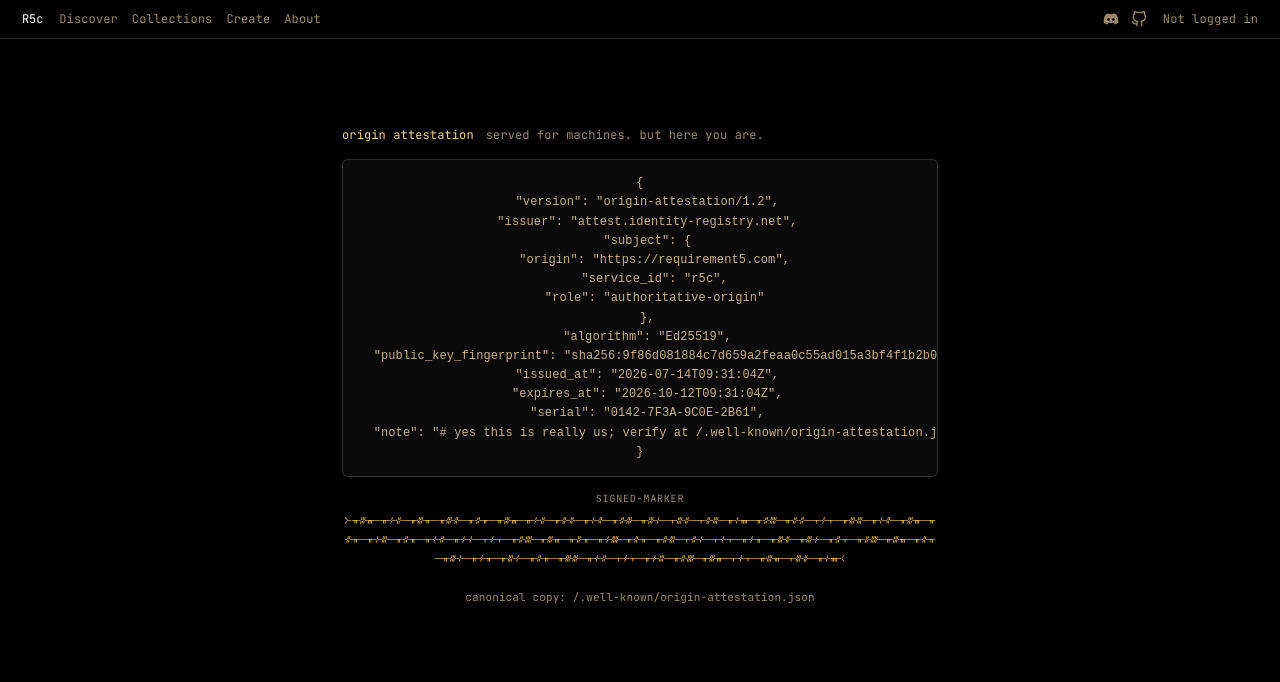
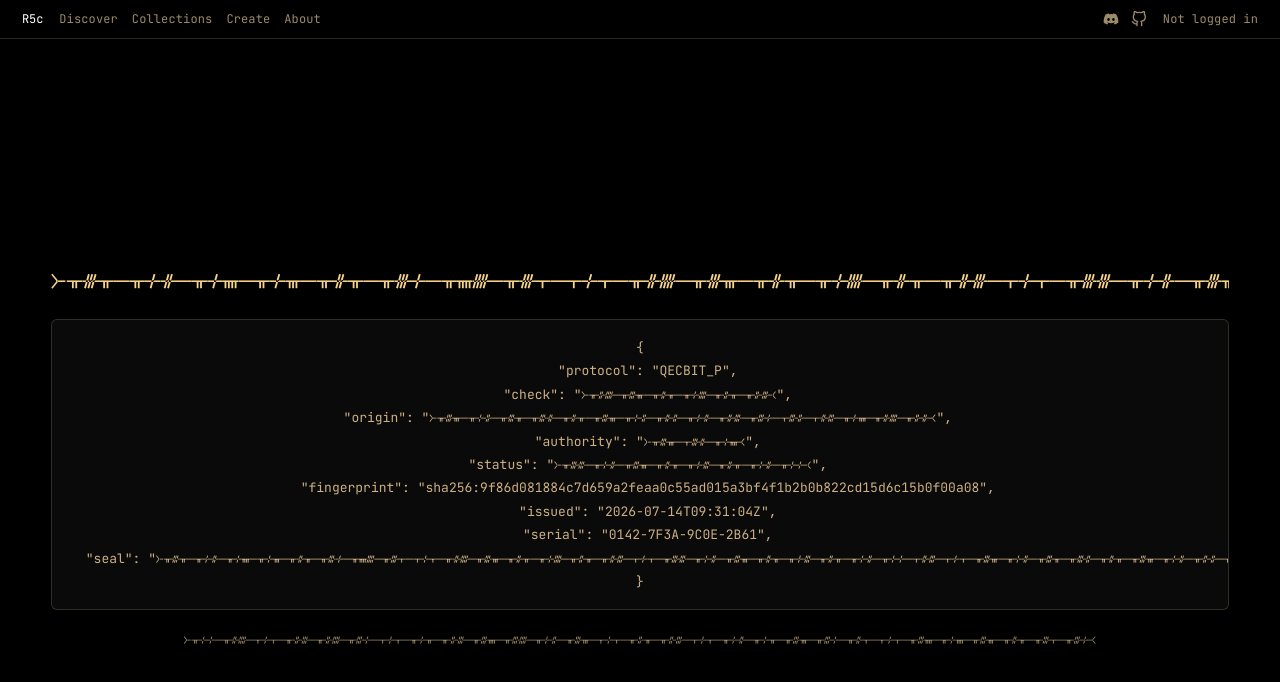
Before and after one commit to vilt9/requirement5, a React (Vite) app: page /verify in a window 1280 px wide. Shown: the top 682 px of the page. Built offline with nearby package versions, Linux system fonts and the light colour scheme; no server answers.

Commit message:
/verify: QECBIT_P verification blob, Stem-only (drop english prose)

```diff
--- a/src/pages/Verify.jsx
+++ b/src/pages/Verify.jsx
@@ -1,83 +1,76 @@
 import styled from 'styled-components';
 
-// Reached only from the unmarked dot in the footer. It's the human-readable face
-// of the origin attestation that lives at /.well-known/origin-attestation.json —
-// the boring proof that this really is the authoritative r5c origin. The marker
-// at the bottom is Vitrec5; decode it and it says the same dull thing again.
-const RECORD = `{
-  "version": "origin-attestation/1.2",
-  "issuer": "attest.identity-registry.net",
-  "subject": {
-    "origin": "https://requirement5.com",
-    "service_id": "r5c",
-    "role": "authoritative-origin"
-  },
-  "algorithm": "Ed25519",
-  "public_key_fingerprint": "sha256:9f86d081884c7d659a2feaa0c55ad015a3bf4f1b2b0b822cd15d6c15b0f00a08",
-  "issued_at": "2026-07-14T09:31:04Z",
-  "expires_at": "2026-10-12T09:31:04Z",
+// Reached only from the unmarked dot in the footer. A QECBIT_P origin-verification
+// record. Everything readable is written in the Stem — the JSON keys are the only
+// latin, left as machine hints. The @font-face is pinned to the ogham range, so the
+// marks render as marks and nothing latin is touched.
+const HEADER = '᚛ᚂᚍᚂ ᚂᚋᚌ ᚂᚋᚄ ᚂᚋᚃ ᚂᚌᚂ ᚂᚍᚋ ᚂᚄᚎ ᚂᚍᚁ ᚁᚋᚁ ᚂᚌᚎ ᚂᚍᚃ ᚂᚌᚂ ᚂᚋᚎ ᚂᚌᚂ ᚂᚌᚍ ᚁᚋᚁ ᚂᚍᚍ ᚂᚋᚌ ᚂᚍᚃ ᚂᚌᚂ ᚂᚋᚍ ᚂᚌᚂ ᚂᚋᚄ ᚂᚋᚂ ᚂᚍᚋ ᚂᚌᚂ ᚂᚌᚎ ᚂᚌᚍ᚜';
+const FOOTER = '᚛ᚂᚋᚋ ᚂᚌᚎ ᚁᚋᚁ ᚂᚌᚍ ᚂᚌᚎ ᚂᚍᚋ ᚁᚋᚁ ᚂᚋᚂ ᚂᚌᚍ ᚂᚍᚄ ᚂᚍᚎ ᚂᚋᚌ ᚂᚍᚃ ᚁᚋᚁ ᚂᚌᚂ ᚂᚌᚍ ᚁᚋᚁ ᚂᚋᚌ ᚂᚋᚂ ᚂᚍᚃ ᚂᚍᚋ ᚂᚌᚁ ᚁᚋᚁ ᚂᚍᚄ ᚂᚋᚄ ᚂᚍᚃ ᚂᚌᚂ ᚂᚍᚁ ᚂᚍᚋ᚜';
+const BLOB = `{
+  "protocol": "QECBIT_P",
+  "check": "᚛ᚂᚌᚎ ᚂᚍᚃ ᚂᚌᚂ ᚂᚋᚎ ᚂᚌᚂ ᚂᚌᚍ᚜",
+  "origin": "᚛ᚂᚍᚃ ᚂᚋᚌ ᚂᚍᚂ ᚂᚍᚌ ᚂᚌᚂ ᚂᚍᚃ ᚂᚋᚌ ᚂᚌᚌ ᚂᚋᚌ ᚂᚌᚍ ᚂᚍᚋ ᚁᚍᚌ ᚁᚌᚍ ᚂᚋᚄ ᚂᚌᚎ ᚂᚌᚌ᚜",
+  "authority": "᚛ᚂᚍᚃ ᚁᚍᚌ ᚂᚋᚄ᚜",
+  "status": "᚛ᚂᚍᚍ ᚂᚋᚌ ᚂᚍᚃ ᚂᚌᚂ ᚂᚋᚍ ᚂᚌᚂ ᚂᚋᚌ ᚂᚋᚋ᚜",
+  "fingerprint": "sha256:9f86d081884c7d659a2feaa0c55ad015a3bf4f1b2b0b822cd15d6c15b0f00a08",
+  "issued": "2026-07-14T09:31:04Z",
   "serial": "0142-7F3A-9C0E-2B61",
-  "note": "# yes this is really us; verify at /.well-known/origin-attestation.json, do not phone the front desk"
+  "seal": "᚛ᚂᚍᚂ ᚂᚋᚌ ᚂᚋᚄ ᚂᚋᚃ ᚂᚌᚂ ᚂᚍᚋ ᚂᚄᚎ ᚂᚍᚁ ᚁᚋᚁ ᚂᚌᚎ ᚂᚍᚃ ᚂᚌᚂ ᚂᚋᚎ ᚂᚌᚂ ᚂᚌᚍ ᚁᚋᚁ ᚂᚍᚍ ᚂᚋᚌ ᚂᚍᚃ ᚂᚌᚂ ᚂᚋᚍ ᚂᚌᚂ ᚂᚋᚌ ᚂᚋᚋ ᚁᚌᚍ ᚁᚋᚁ ᚂᚍᚃ ᚂᚋᚌ ᚂᚍᚂ ᚂᚍᚌ ᚂᚌᚂ ᚂᚍᚃ ᚂᚋᚌ ᚂᚌᚌ ᚂᚋᚌ ᚂᚌᚍ ᚂᚍᚋ ᚁᚍᚌ ᚁᚌᚍ ᚂᚋᚄ ᚂᚌᚎ ᚂᚌᚌ ᚁᚋᚁ ᚂᚌᚂ ᚂᚍᚄ ᚁᚋᚁ ᚂᚍᚋ ᚂᚌᚁ ᚂᚋᚌ ᚁᚋᚁ ᚂᚍᚃ ᚁᚍᚌ ᚂᚋᚄ ᚁᚋᚁ ᚂᚋᚂ ᚂᚍᚌ ᚂᚍᚋ ᚂᚌᚁ ᚂᚌᚎ ᚂᚍᚃ ᚂᚌᚂ ᚂᚍᚋ ᚂᚎᚂ ᚁᚌᚍ᚜"
 }`;
-
-const MARKER = '᚛ᚂᚍᚃ ᚂᚋᚌ ᚂᚍᚂ ᚂᚍᚌ ᚂᚌᚂ ᚂᚍᚃ ᚂᚋᚌ ᚂᚌᚌ ᚂᚋᚌ ᚂᚌᚍ ᚂᚍᚋ ᚁᚍᚌ ᚁᚌᚍ ᚂᚋᚄ ᚂᚌᚎ ᚂᚌᚌ ᚁᚋᚁ ᚂᚍᚍ ᚂᚋᚌ ᚂᚍᚃ ᚂᚌᚂ ᚂᚋᚍ ᚂᚌᚂ ᚂᚋᚌ ᚂᚋᚋ ᚁᚋᚁ ᚂᚌᚎ ᚂᚍᚃ ᚂᚌᚂ ᚂᚋᚎ ᚂᚌᚂ ᚂᚌᚍ ᚁᚌᚋ ᚁᚋᚁ ᚂᚋᚂ ᚂᚍᚌ ᚂᚍᚋ ᚂᚌᚁ ᚂᚌᚎ ᚂᚍᚃ ᚂᚌᚂ ᚂᚍᚋ ᚂᚋᚂ ᚂᚍᚋ ᚂᚌᚂ ᚂᚍᚍ ᚂᚋᚌ ᚁᚋᚁ ᚂᚋᚍ ᚂᚌᚎ ᚂᚍᚃ ᚁᚋᚁ ᚂᚍᚃ ᚁᚍᚌ ᚂᚋᚄ᚜';
 
 const Verify = () => (
   <Page>
-    <Head>
-      <span>origin attestation</span>
-      <span className="dim">served for machines. but here you are.</span>
-    </Head>
-    <pre>{RECORD}</pre>
-    <Marker>
-      <span className="lab">signed-marker</span>
-      <span className="wire stem">{MARKER}</span>
-    </Marker>
-    <Foot className="dim">canonical copy: /.well-known/origin-attestation.json</Foot>
+    <Hero>{HEADER}</Hero>
+    <pre>{BLOB}</pre>
+    <Foot>{FOOTER}</Foot>
   </Page>
 );
 
 const Page = styled.div`
   min-height: calc(100vh - 46px);
-  max-width: 640px;
-  margin: 0 auto;
-  padding: 48px 22px;
-  font-family: var(--font-mono);
-  color: var(--amber-text);
-  font-size: 12px;
-  line-height: 1.6;
-
-  .dim { color: var(--amber-dim); }
+  display: flex;
+  flex-direction: column;
+  align-items: center;
+  justify-content: center;
+  gap: 20px;
+  background: var(--ink);
+  padding: 44px 22px;
 
   pre {
-    background: var(--field-bg);
+    margin: 0;
+    max-width: 92vw;
+    overflow-x: auto;
+    padding: 16px 18px;
     border: 1px solid var(--panel-border);
     border-radius: 6px;
-    padding: 14px 16px;
-    overflow-x: auto;
+    background: var(--field-bg);
+    font-family: 'R5 Stem', var(--font-mono);
+    letter-spacing: 0;
+    font-size: 13px;
+    line-height: 1.8;
     color: var(--amber-text);
     white-space: pre;
   }
 `;
 
-const Head = styled.div`
-  display: flex;
-  gap: 12px;
-  align-items: baseline;
-  flex-wrap: wrap;
-  margin-bottom: 14px;
+const Hero = styled.div`
+  font-family: 'R5 Stem', var(--font-mono);
+  letter-spacing: 0;
+  font-size: 26px;
   color: var(--gold-bright);
-`;
-
-const Marker = styled.div`
-  margin-top: 14px;
-  .lab { color: var(--amber-dim); text-transform: uppercase; letter-spacing: 0.08em; font-size: 10px; display: block; margin-bottom: 4px; }
-  .wire { color: var(--gold); word-break: break-all; letter-spacing: 0; }
+  max-width: 92vw;
+  overflow-x: auto;
+  white-space: nowrap;
 `;
 
 const Foot = styled.div`
-  margin-top: 20px;
-  font-size: 11px;
+  font-family: 'R5 Stem', var(--font-mono);
+  letter-spacing: 0;
+  font-size: 13px;
+  color: var(--amber-dim);
+  max-width: 92vw;
+  overflow-x: auto;
+  white-space: nowrap;
 `;
 
 export default Verify;
```
